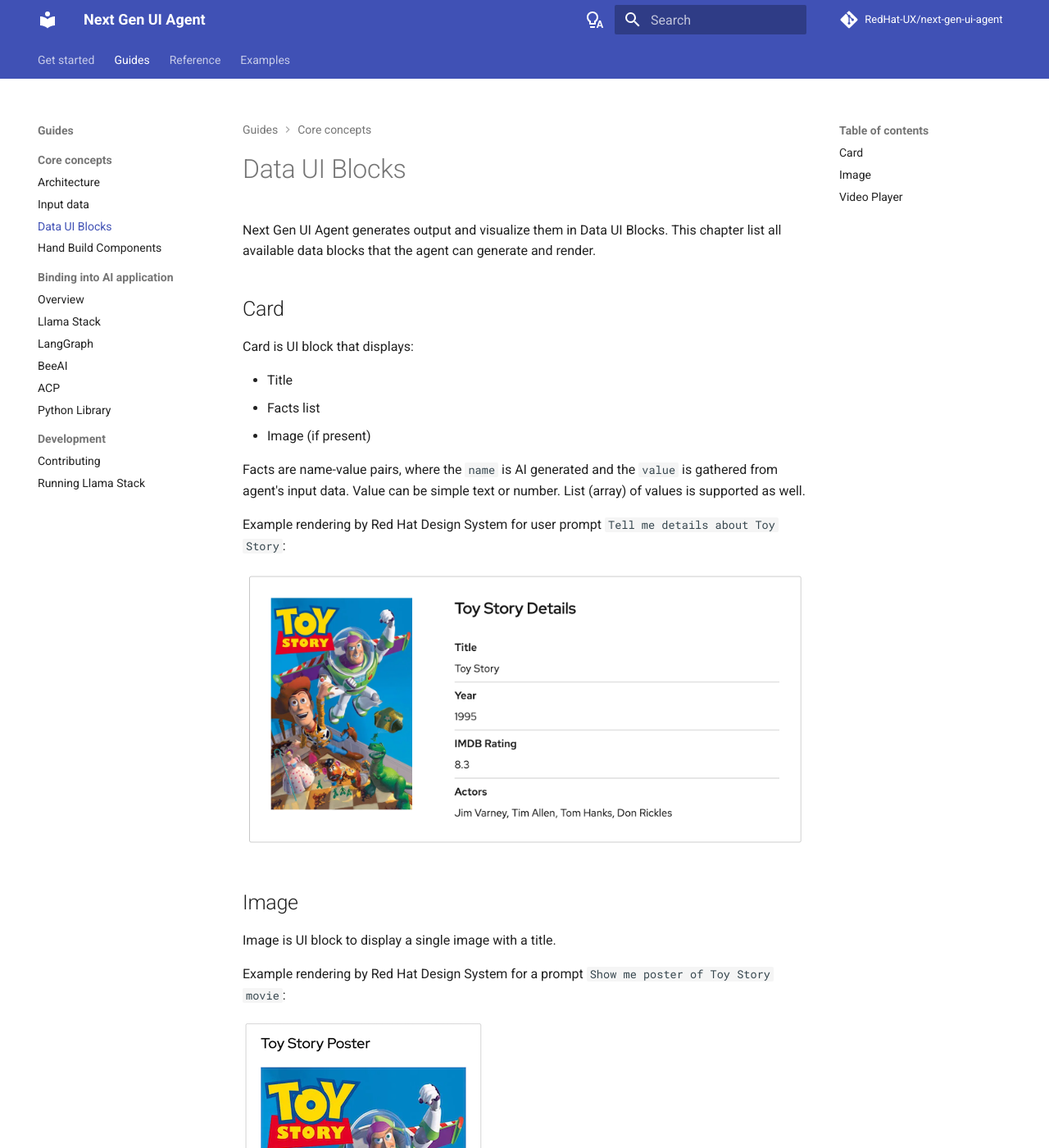
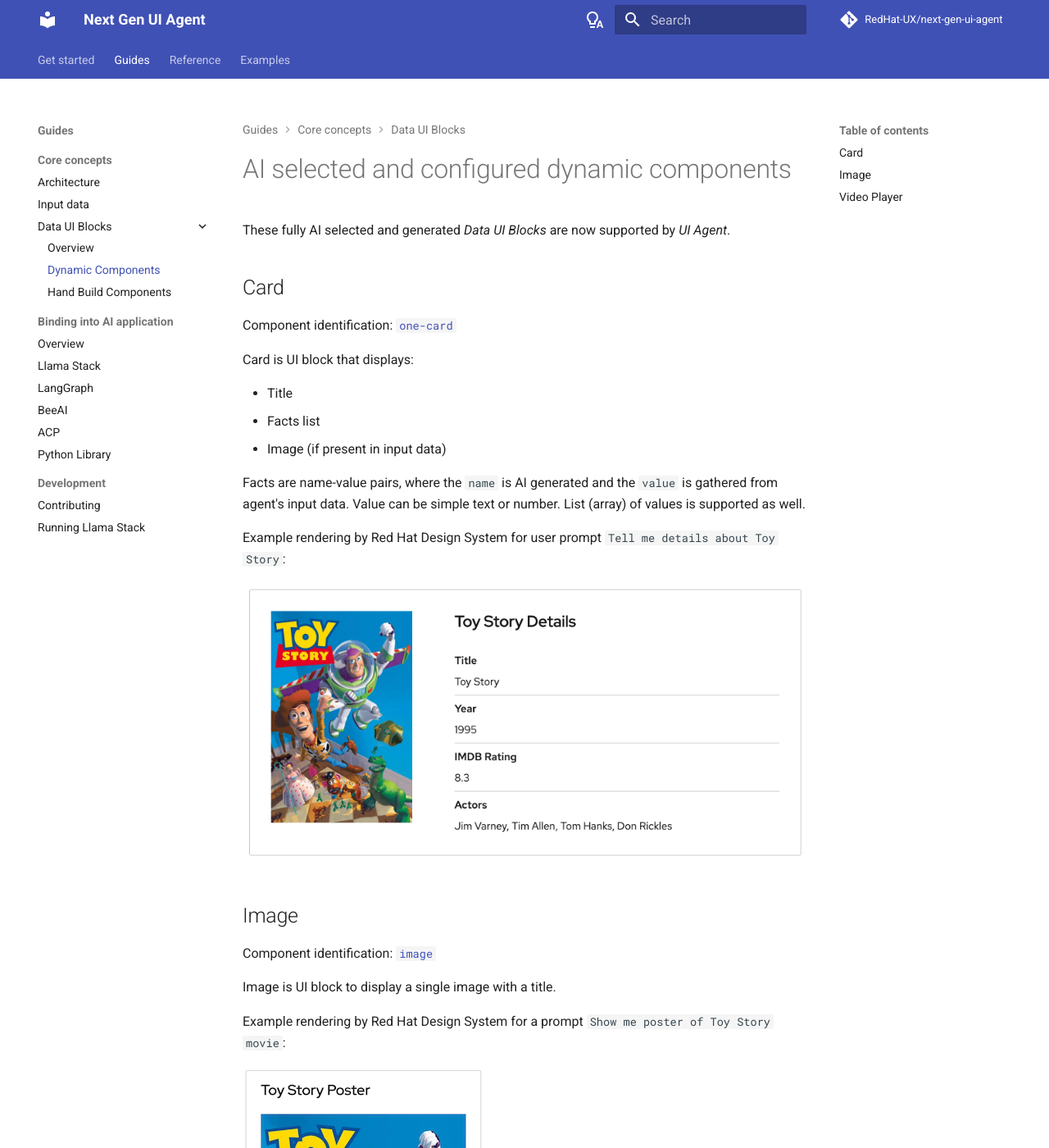
Before and after one commit to RedHat-UX/next-gen-ui-agent, an MkDocs documentation site: the page built from docs/guide/dynamic_components.md, in a window 1280 px wide and 1400 px high. Shown: the whole window at 82% size. Built offline with MkDocs 1.6.1 and Material for MkDocs 9.7.7, drawn with Linux system fonts in a browser that asks for light colours; comment, search, counter and statistics services are not loaded; some of the changed text lies outside the part shown.

Commit message:
docs: Data UI Blocks chapter improved in the guide, core package README.md improved

```diff
--- a/docs/guide/data_ui_blocks.md
+++ b/docs/guide/dynamic_components.md
@@ -1,15 +1,16 @@
-# Data UI Blocks
+# AI selected and configured dynamic components
 
-Next Gen UI Agent generates output and visualize them in Data UI Blocks.
-This chapter list all available data blocks that the agent can generate and render.
+These fully AI selected and generated *Data UI Blocks* are now supported by *UI Agent*.
 
 ## Card
+
+Component identification: [`one-card`](../spec/component.md#one-card)
 
 Card is UI block that displays:
 
   * Title
   * Facts list
-  * Image (if present)
+  * Image (if present in input data)
 
 Facts are name-value pairs, where the `name` is AI generated and the `value` is gathered from agent's input data.
 Value can be simple text or number. List (array) of values is supported as well.
@@ -19,6 +20,8 @@
 ![Card Data UI Block rendering by Red Hat Design System](../img/data_ui_block_card.png "Card Data UI Block rendering by Red Hat Design System")
 
 ## Image
+
+Component identification: [`image`](../spec/component.md#image)
 
 Image is UI block to display a single image with a title.
 
@@ -30,7 +33,9 @@
 
 ## Video Player
 
-Video player is UI block to play a single video from provided URL e.g. youtube.
+Component identification: [`video-player`](../spec/component.md#video-player)
+
+Video player is UI block to play a single video from provided URL (only youtube supported ATM).
 
 Example rendering by Red Hat Design System for a prompt `Play trailer of Toy Story movie`:
 
--- a/mkdocs.yml
+++ b/mkdocs.yml
@@ -67,8 +67,10 @@
     - Core concepts:
       - guide/architecture.md
       - guide/input_data.md
-      - guide/data_ui_blocks.md
-      - guide/hand_build_components.md
+      - Data UI Blocks:
+        - Overview: guide/data_ui_blocks_overview.md
+        - Dynamic Components: guide/dynamic_components.md
+        - guide/hand_build_components.md
     - Binding into AI application:
       - Overview: guide/ai_apps_binding_overview.md
       - Llama Stack: guide/ai_apps_binding_llamastack.md
```
Also changed, not shown: docs/guide/architecture.md (+3 -1 lines), docs/guide/data_ui_blocks_overview.md (added, +8 -0 lines), libs/next_gen_ui_agent/README.md (+11 -5 lines), spec/component/README.md (+7 -4 lines).
